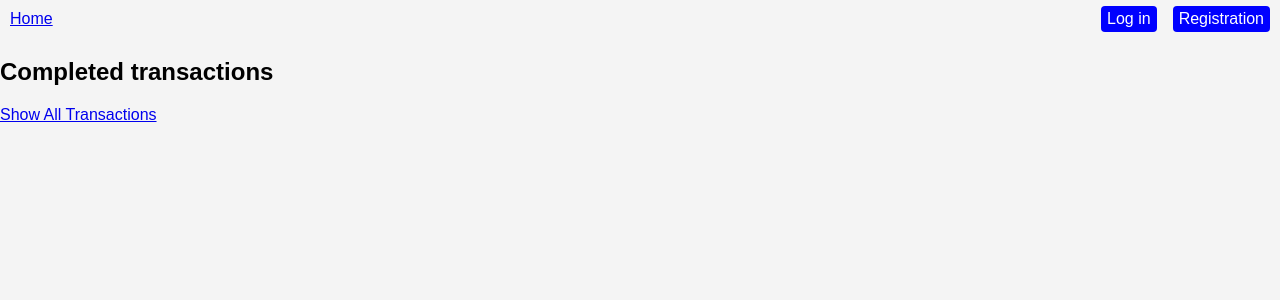
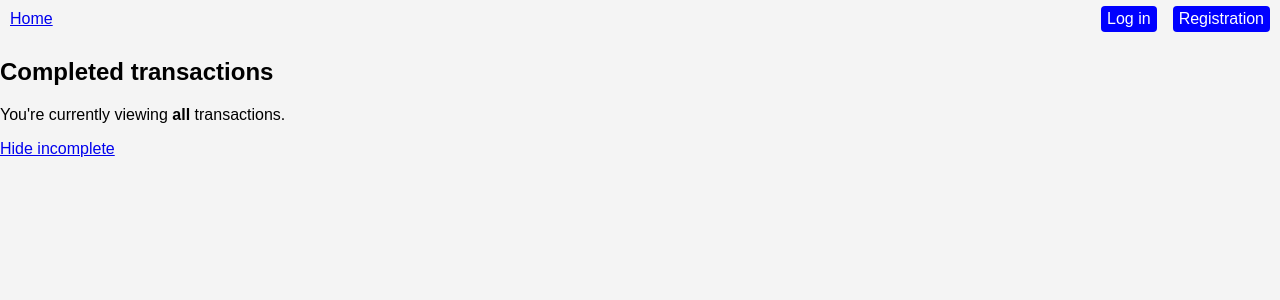
Before and after one commit to sttempestt/lifestyle, a Django app: page /transactions_list/?show_all=true in a window 1280 px wide. Shown: the top 300 px of the page. Run offline with Django 5.2, Linux system fonts and the light colour scheme.

Commit message:
fix transactions_list

```diff
--- a/expenses/templates/expenses/transaction_management/transactions_list.html
+++ b/expenses/templates/expenses/transaction_management/transactions_list.html
@@ -12,7 +12,13 @@
 
 {% block content %}
     <h2>Completed transactions</h2>
-    <a href="?show_all=true">Show All Transactions</a>
+    {% if show_all %}
+        <p>You're currently viewing <strong>all</strong> transactions.</p>
+        <a href="?show_all=false">Hide incomplete</a>
+    {% else %}
+        <p>You're only seeing <strong>completed</strong> transactions.</p>
+        <a href="?show_all=true">Show all</a>
+    {% endif %}
     <table>
         <tr>
             {% for transaction in object %}
--- a/expenses/views.py
+++ b/expenses/views.py
@@ -19,11 +19,16 @@
     model = Transactions
 
     def get_queryset(self):
-        show_all = self.request.GET.get("show_all") == "false"
-        if show_all:
+        self.show_all = self.request.GET.get("show_all") == "true"
+        if self.show_all:
             return Transactions.objects.all()
         else:
             return Transactions.objects.filter(status="completed")
+
+    def get_context_data(self, **kwargs):
+        context = super().get_context_data(**kwargs)
+        context["show_all"] = self.show_all
+        return context
 
 
 class CreateTransactionView(CreateView):
```
